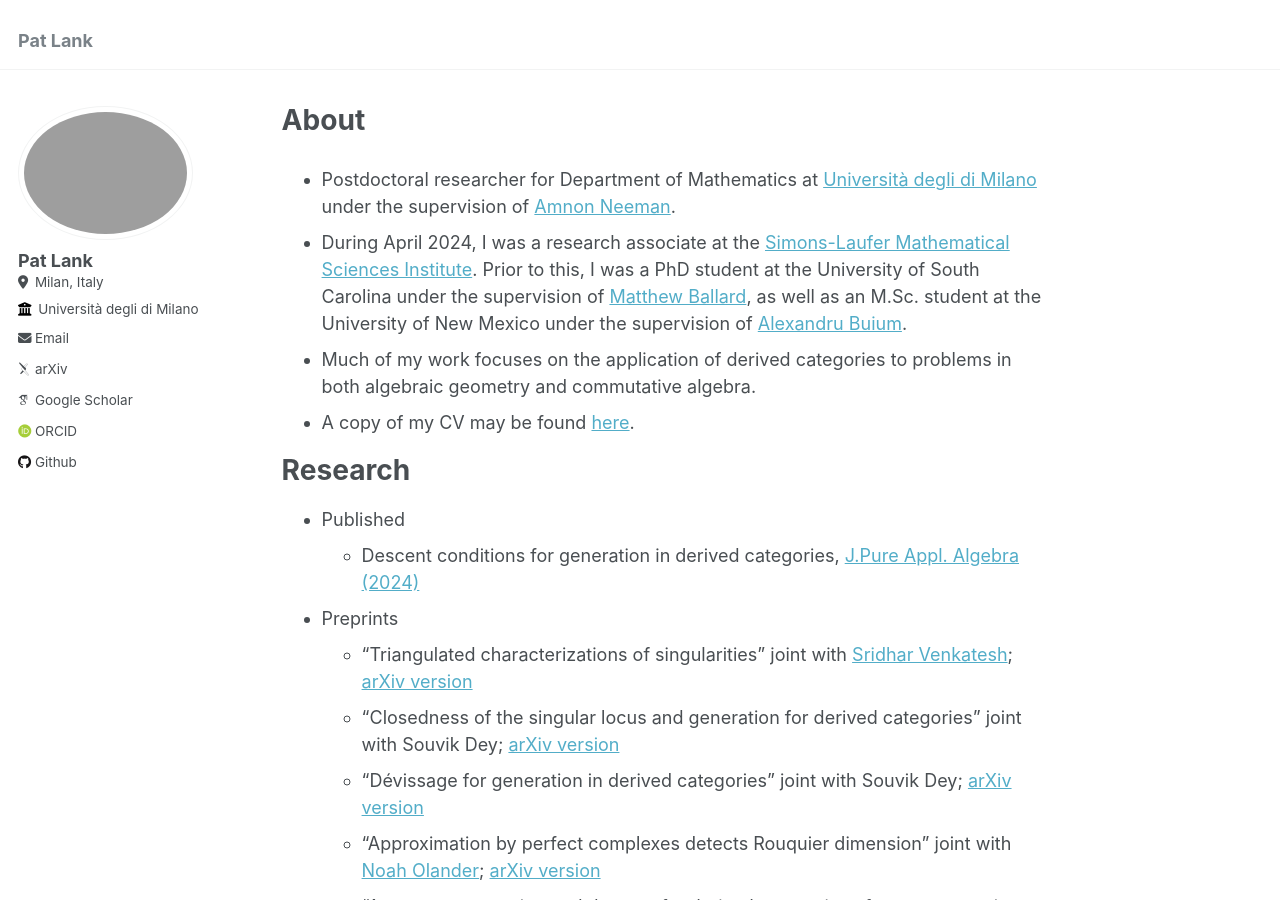
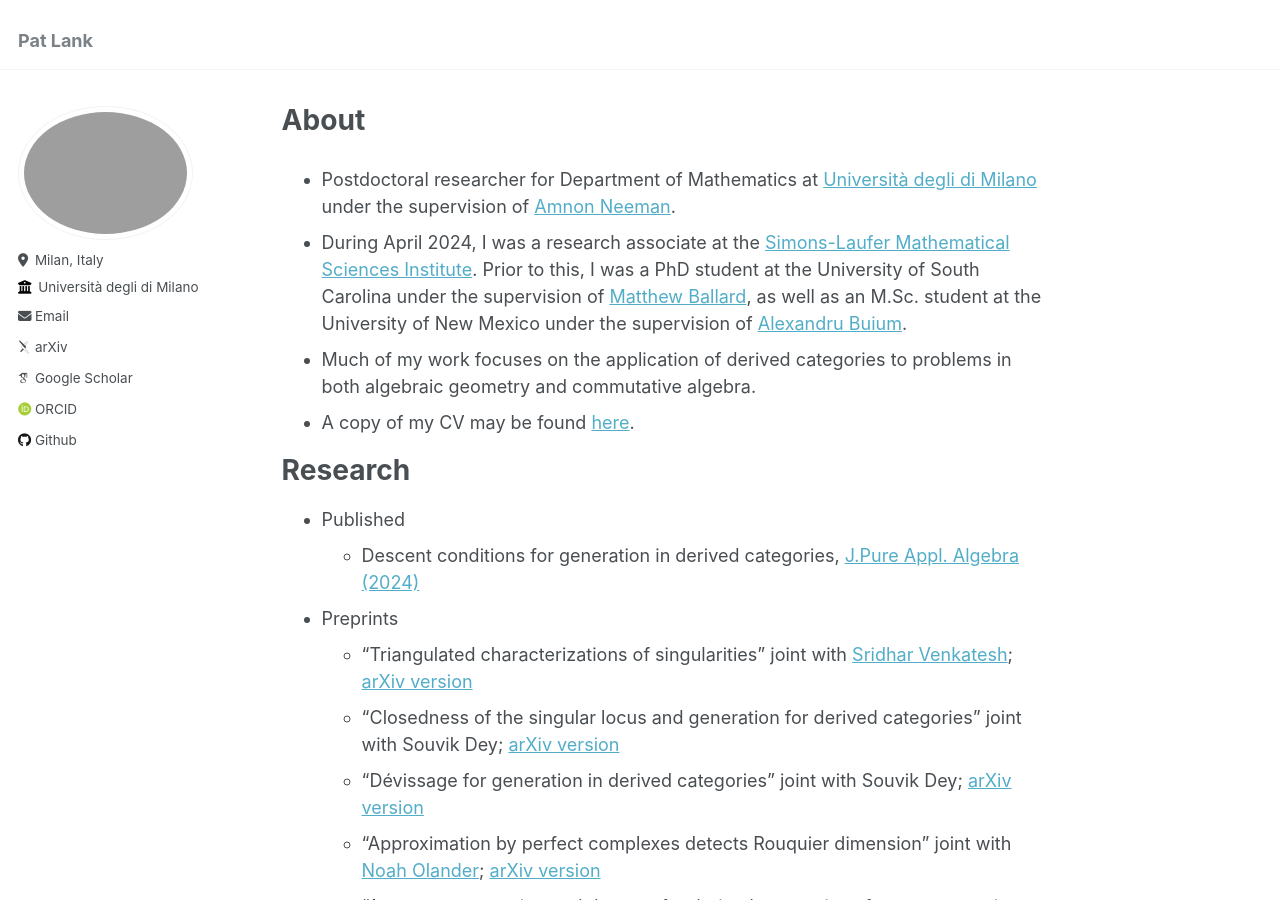
Before and after one commit to lankp/oldoldfile, a Jekyll site: the page built from _pages/about.md, in a window 1280 px wide and 900 px high. Built offline with Jekyll 4.4.1, drawn with Linux system fonts in a browser that asks for light colours; some web fonts are replaced.

Commit message:
Update _config.yml

```diff
--- a/_config.yml
+++ b/_config.yml
@@ -22,7 +22,7 @@ repository               : lankp.github.io
 author:
   # Biographic information
   avatar           : "photo.gif"
-  name             : "Pat Lank"
+  name             :
   pronouns         : # example: "she/her"
   bio              :
   location         : "Milan, Italy"
```
